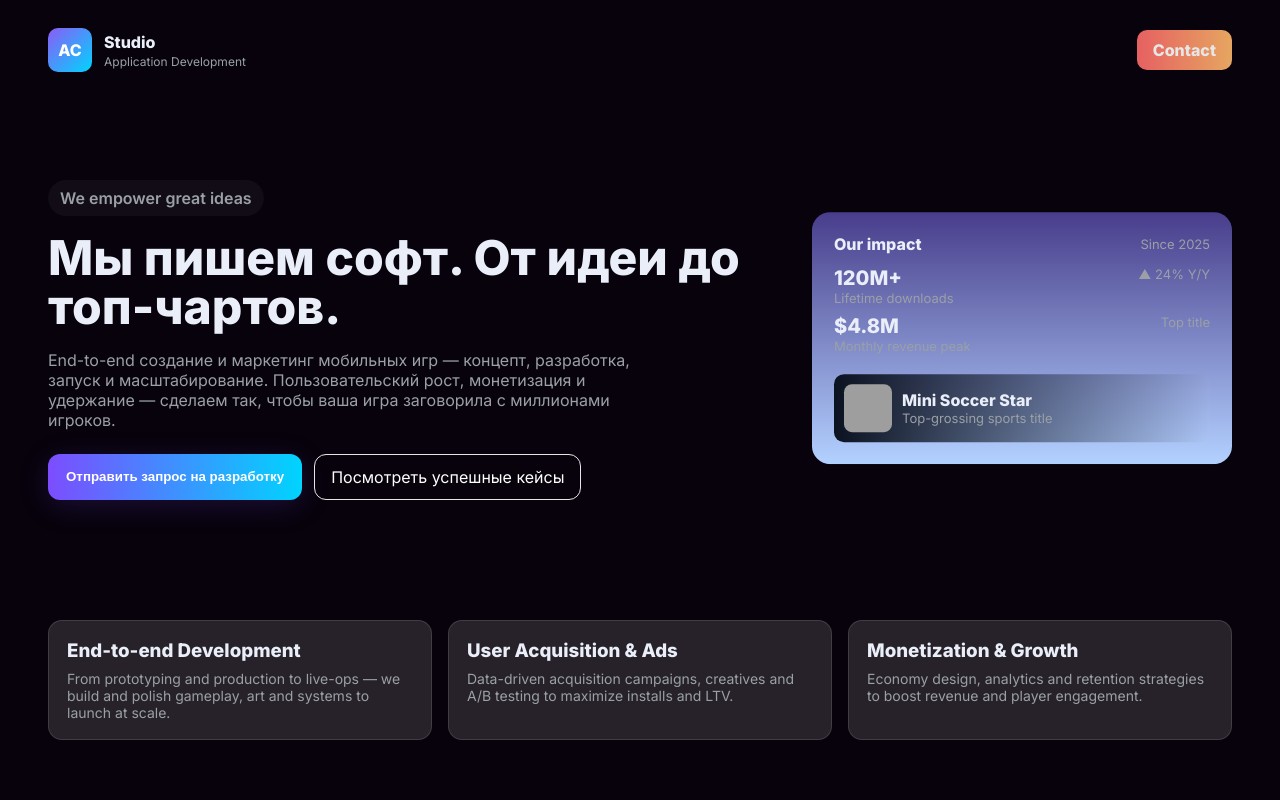
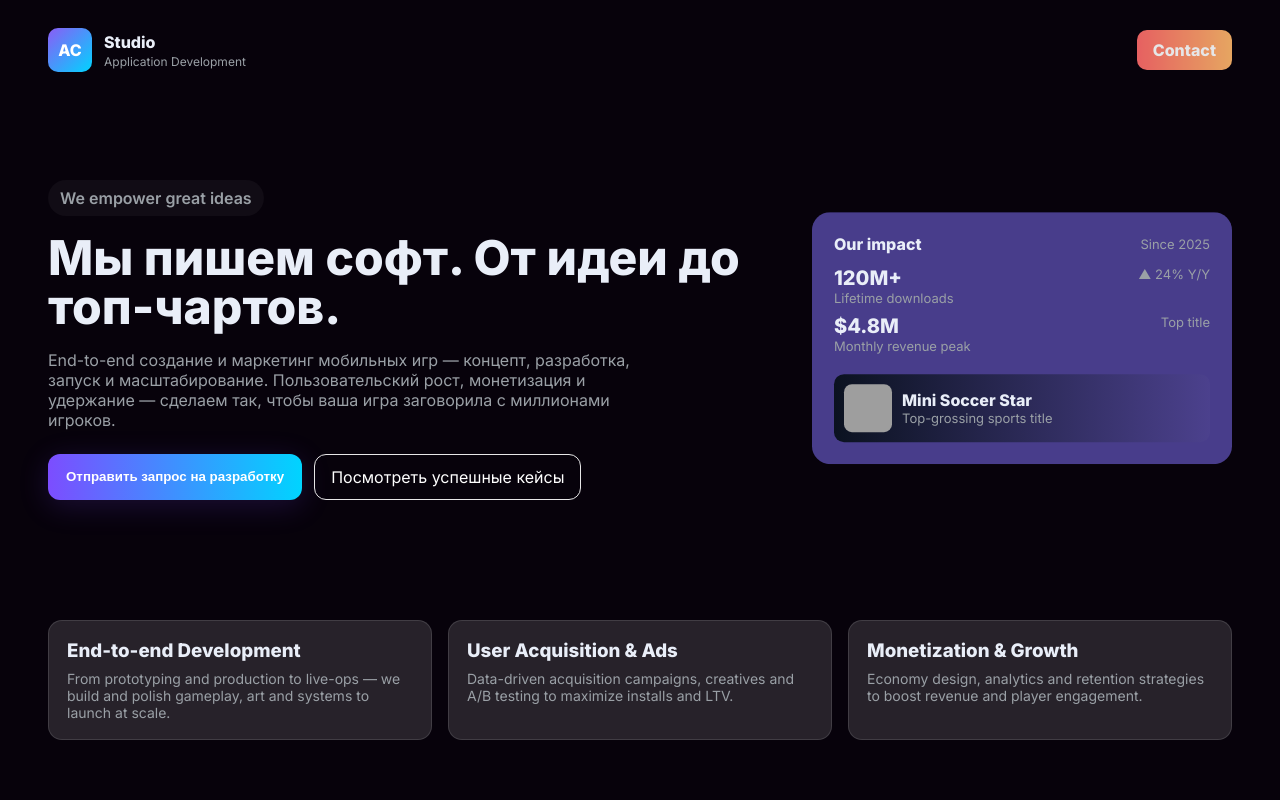
Before and after one commit to lepanelepa/lepanelepa.github.io, a plain HTML site: page sample.html in a window 1280 px wide. Shown: the top 800 px of the page. Drawn offline with Linux system fonts and the light colour scheme; grey boxes are pictures that could not be loaded.

Commit message:
imporve designe

```diff
--- a/sample.html
+++ b/sample.html
@@ -34,7 +34,8 @@
 
     /* Right card */
     .card {
-      background: linear-gradient(180deg, darkslateblue 0%, #b3d1ff 100%);
+    /*   background: linear-gradient(180deg, darkslateblue 0%, #b3d1ff 100%); */
+      background: darkslateblue;
       padding: 22px;
       border-radius: 18px;
     }
```
